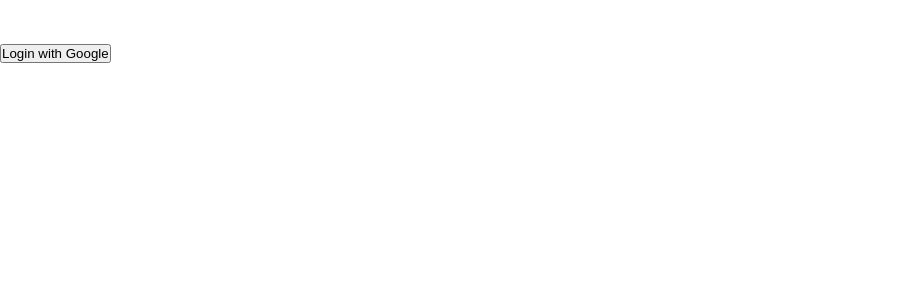
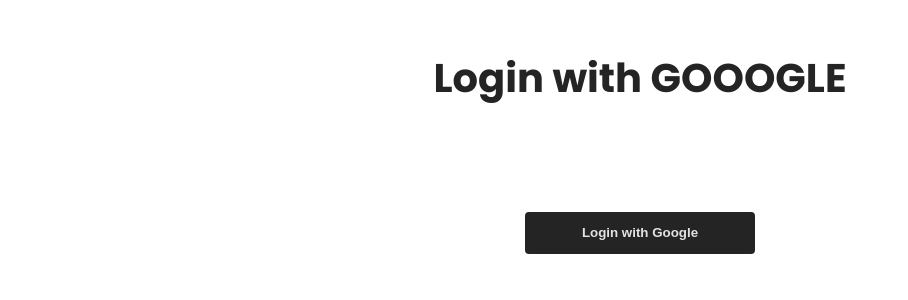
Before and after one commit to JoseIu/prueba_tecnica_prodigioso_volcan, a React (Vite) app in the folder prodigioso_volcan_front/: page / in a window 1280 px wide. Shown: the top 300 px of the page, without its empty margins (0-908 px from the left). Built offline with nearby package versions, Linux system fonts and the light colour scheme; no server answers.

Commit message:
add: loginPage styles

```diff
--- a/prodigioso_volcan_front/src/pages/LoginPage.tsx
+++ b/prodigioso_volcan_front/src/pages/LoginPage.tsx
@@ -2,6 +2,7 @@
 import { useNavigate } from 'react-router-dom';
 import { fetchApi } from '../api/fetchApi';
 import { useAuth } from '../hook/useAuth';
+import './loginPage.scss';
 export const LoginPage = () => {
   const { onLogin } = useAuth();
   const navigate = useNavigate();
@@ -35,9 +36,12 @@
 
   const onHandleError = () => {};
   return (
-    <div>
+    <div className="login wrapper">
+      <h1 className="login__title">Login with GOOOGLE</h1>
       <GoogleLogin onSuccess={onHandleSuccess} onError={onHandleError} />
-      <button onClick={googleLogin}>Login with Google</button>
+      <button className="login__btn" onClick={googleLogin}>
+        Login with Google
+      </button>
     </div>
   );
 };
--- /dev/null
+++ b/prodigioso_volcan_front/src/pages/loginPage.scss
@@ -0,0 +1,25 @@
+.login {
+  height: 100dvh;
+  padding: 3em 1em;
+  display: flex;
+  flex-direction: column;
+  align-items: center;
+  row-gap: 2em;
+  &__title {
+    font-size: clamp(1.7rem, 5vw, 2.5rem);
+  }
+
+  &__btn {
+    padding: 1em 4.3em;
+    background-color: var(--black-color);
+    color: var(--background-color);
+    border: none;
+    font-weight: 600;
+    border-radius: 0.3em;
+    transition: all 0.3s ease;
+
+    &:hover {
+      transform: scale(1.1);
+    }
+  }
+}
```
